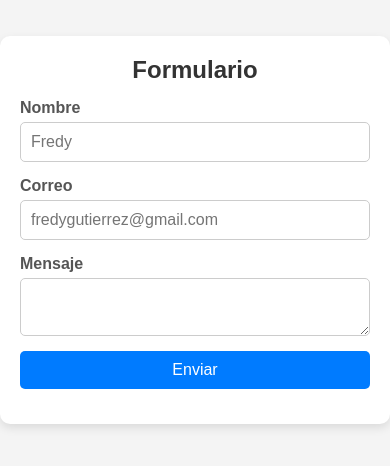
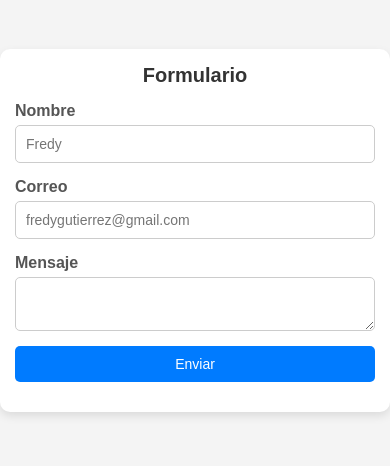
Before and after one commit to fred001-lop/Formulario-1, a plain HTML site: page index.html in a window 390 px wide. Shown: the part 192-658 px from the top of the page. Drawn offline with Linux system fonts and the light colour scheme.

Commit message:
Mejora en css

```diff
--- a/assets/style.css
+++ b/assets/style.css
@@ -59,5 +59,23 @@ button{
     color: #fff;
     border: none;
     cursor: pointer;
-    transition: background 0.3 ease;
+    transition: background 0.3s ease;
 }
+
+button:hover{
+    background: #0056b3;
+}
+
+@media (max-width: 480px){
+        .form-container{
+            padding: 15px;
+        }
+
+        h2{
+            font-size: 20px;
+        }
+
+        input, textarea, button{
+            font-size: 14px;
+        }
+}
```
